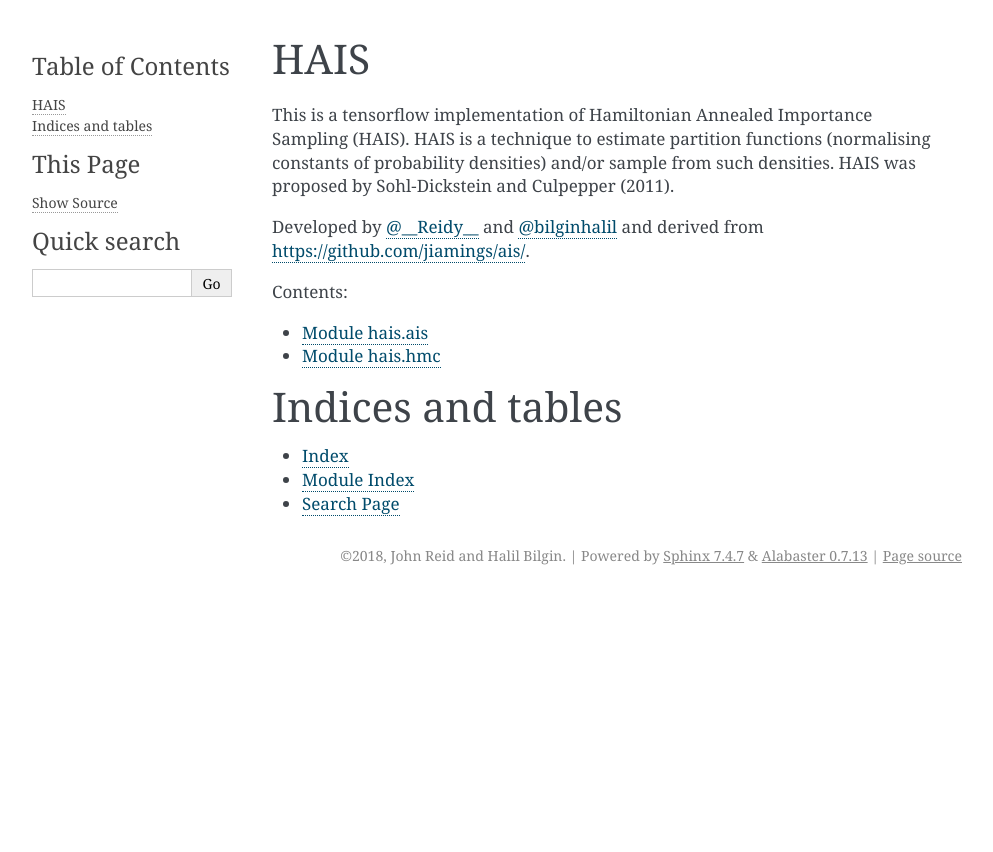
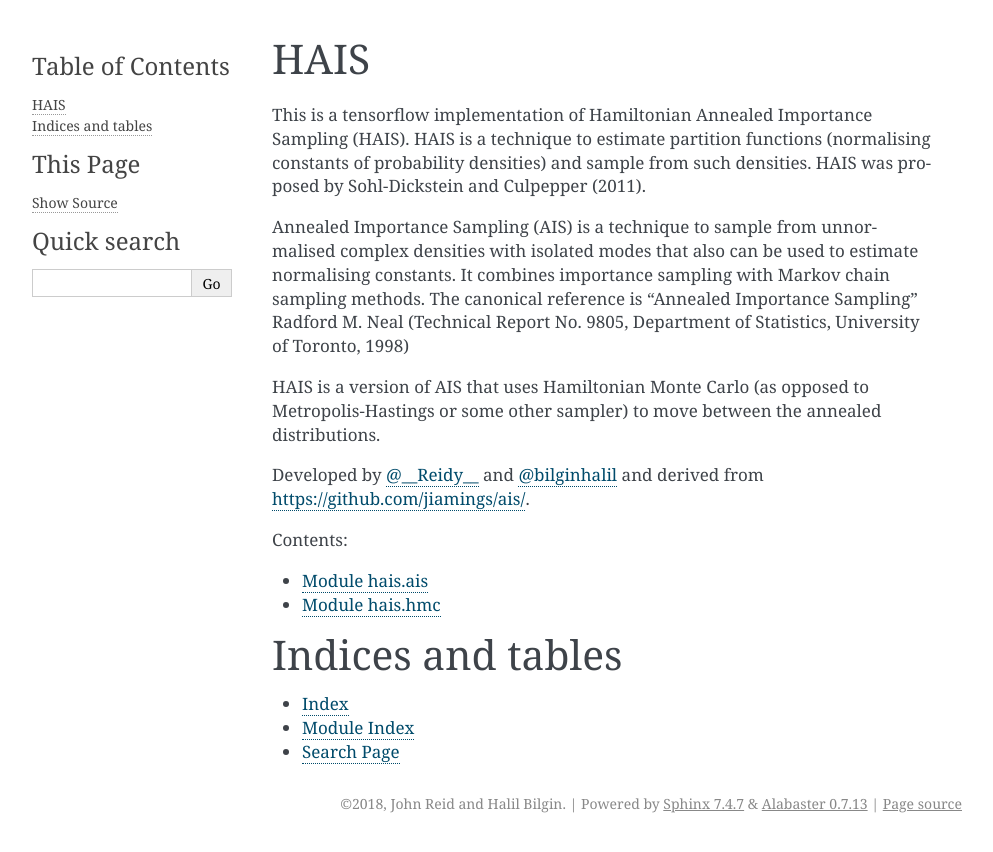
Before and after one commit to JohnReid/HAIS, a Sphinx documentation site: the page built from docs/source/index.rst, in a window 1280 px wide. Shown: the top 852 px of the page, without its empty margins (148-1141 px from the left). Built offline with Sphinx 7.4.7, drawn with Linux system fonts in a browser that asks for light colours.

Commit message:
Update docs and messages.

```diff
--- a/docs/source/index.rst
+++ b/docs/source/index.rst
@@ -8,10 +8,22 @@ HAIS
 
 This is a tensorflow implementation of Hamiltonian Annealed Importance Sampling
 (HAIS). HAIS is a technique to estimate partition functions (normalising
-constants of probability densities) and/or sample from such densities. HAIS was
+constants of probability densities) and sample from such densities. HAIS was
 proposed by Sohl-Dickstein and Culpepper (2011).
 
-Developed by `@__Reidy__ <https://twitter.com/__Reidy__>`_ and `@bilginhalil <https://twitter.com/bilginhalil>`_
+Annealed Importance Sampling (AIS) is a technique to sample from unnormalised
+complex densities with isolated modes that also can be used to estimate
+normalising constants. It combines importance sampling with Markov chain
+sampling methods. The canonical reference is "Annealed Importance Sampling"
+Radford M. Neal (Technical Report No. 9805, Department of Statistics,
+University of Toronto, 1998)
+
+HAIS is a version of AIS that uses Hamiltonian Monte Carlo (as opposed to
+Metropolis-Hastings or some other sampler) to move between the annealed
+distributions.
+
+Developed by `@__Reidy__ <https://twitter.com/__Reidy__>`_ and
+`@bilginhalil <https://twitter.com/bilginhalil>`_
 and derived from https://github.com/jiamings/ais/.
 
 .. toctree::
```
Also changed, not shown: 7 other files.
